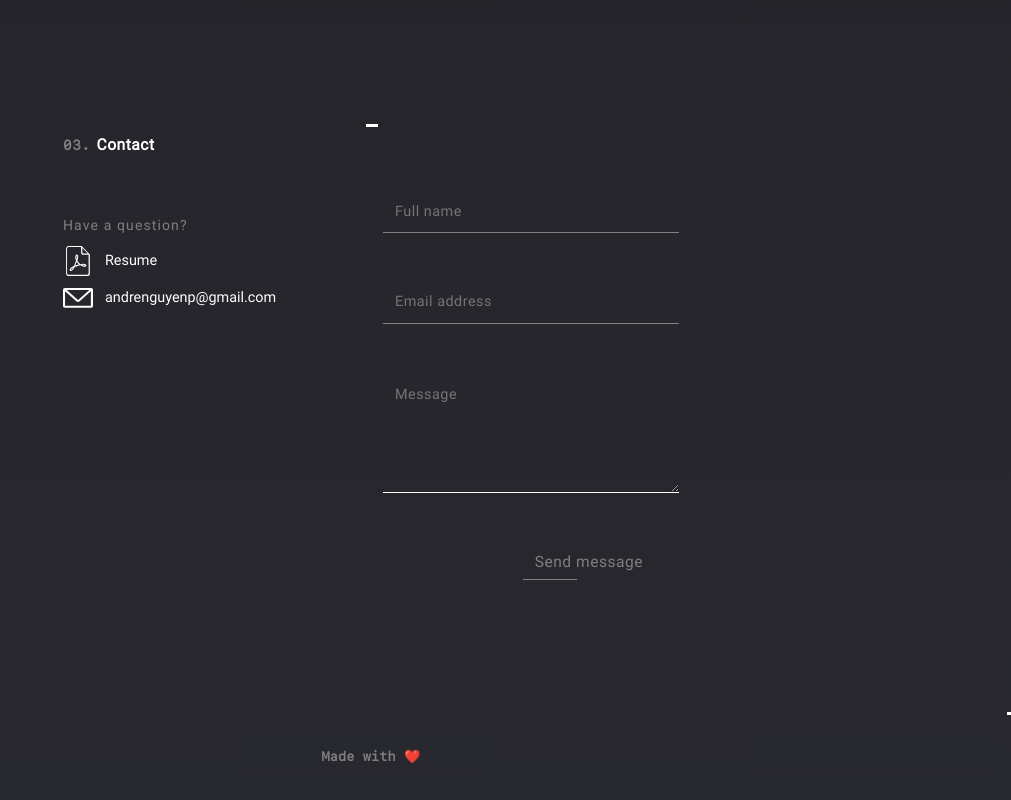
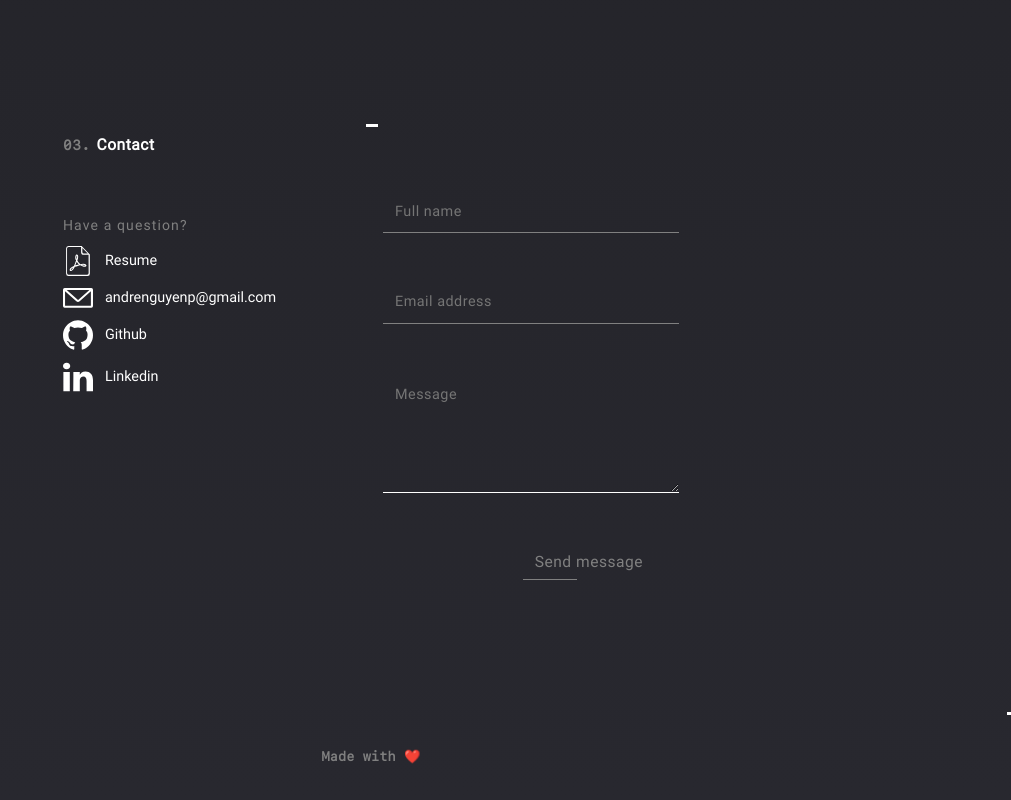
Before and after one commit to andrenguyener/portfolio, a Next.js app: page / in a window 1280 px wide. Shown: the part 4668-5468 px from the top of the page, without its empty margins (269-1280 px from the left). Built offline with nearby package versions, Linux system fonts and the light colour scheme; a web font is replaced by a local one.

Commit message:
feat: add soundcloud link

```diff
--- a/src/components/icons/icon.tsx
+++ b/src/components/icons/icon.tsx
@@ -1,6 +1,14 @@
 import React from "react";
 
-import { IconAdobeAcrobat, IconExternal, IconFolder, IconGitHub, IconLinkedin, IconMail } from "./";
+import {
+    IconAdobeAcrobat,
+    IconExternal,
+    IconFolder,
+    IconGitHub,
+    IconLinkedin,
+    IconMail,
+    IconSoundcloud,
+} from "./";
 
 enum IconName {
     AdobeAcrobat,
@@ -10,6 +18,7 @@ enum IconName {
     Linkedin,
     Logo,
     Mail,
+    Soundcloud,
 }
 
 const Icon = ({ name }: { name: keyof typeof IconName }) => {
@@ -26,6 +35,8 @@ const Icon = ({ name }: { name: keyof typeof IconName }) => {
             return <IconLinkedin />;
         case "Mail":
             return <IconMail />;
+        case "Soundcloud":
+            return <IconSoundcloud />;
         default:
             return <IconExternal />;
     }
--- a/src/components/icons/index.ts
+++ b/src/components/icons/index.ts
@@ -6,3 +6,4 @@ export { default as IconGitHub } from "./github";
 export { default as IconLinkedin } from "./linkedin";
 export { default as IconAdobeAcrobat } from "./adobeAcrobat";
 export { default as IconMail } from "./mail";
+export { default as IconSoundcloud } from "./soundcloud";
--- /dev/null
+++ b/src/components/icons/soundcloud.tsx
@@ -0,0 +1,9 @@
+import React from "react";
+
+const IconSoundcloud = () => (
+    <svg xmlns="http://www.w3.org/2000/svg" width="24" height="24" viewBox="0 0 24 24">
+        <path d="M7 17.939h-1v-8.068c.308-.231.639-.429 1-.566v8.634zm3 0h1v-9.224c-.229.265-.443.548-.621.857l-.379-.184v8.551zm-2 0h1v-8.848c-.508-.079-.623-.05-1-.01v8.858zm-4 0h1v-7.02c-.312.458-.555.971-.692 1.535l-.308-.182v5.667zm-3-5.25c-.606.547-1 1.354-1 2.268 0 .914.394 1.721 1 2.268v-4.536zm18.879-.671c-.204-2.837-2.404-5.079-5.117-5.079-1.022 0-1.964.328-2.762.877v10.123h9.089c1.607 0 2.911-1.393 2.911-3.106 0-2.233-2.168-3.772-4.121-2.815zm-16.879-.027c-.302-.024-.526-.03-1 .122v5.689c.446.143.636.138 1 .138v-5.949z" />
+    </svg>
+);
+
+export default IconSoundcloud;
--- a/src/utils/constants.ts
+++ b/src/utils/constants.ts
@@ -2,6 +2,7 @@ export const links = {
     email: "andrenguyenp@gmail.com",
     github: "https://github.com/andrenguyener/",
     linkedIn: "https://www.linkedin.com/in/andrepnguyen/",
+    soundcloud: "https://soundcloud.com/snuqqles",
     resume: "/resume.pdf",
 } as const;
 
--- a/src/views/layout/Navigation.tsx
+++ b/src/views/layout/Navigation.tsx
@@ -124,6 +124,13 @@ export const Navi: React.FC = () => {
                                 type="application/pdf"
                             >
                                 <Icon name="AdobeAcrobat" />
+                            </SocialLink>
+                            <SocialLink
+                                href={constants.links.soundcloud}
+                                rel="noopener noreferrer"
+                                target="_blank"
+                            >
+                                <Icon name="Soundcloud" />
                             </SocialLink>
                         </SocialContainer>
                     </Social>
--- a/src/views/sections/Contact.tsx
+++ b/src/views/sections/Contact.tsx
@@ -76,6 +76,22 @@ export const Contact = () => {
                         <Links href={`mailto:${constants.links.email}`}>
                             <Icon name="Mail" />
                             <span>{constants.links.email}</span>
+                        </Links>
+                        <Links
+                            href={constants.links.github}
+                            rel="noopener noreferrer"
+                            target="_blank"
+                        >
+                            <Icon name="GitHub" />
+                            <span>Github</span>
+                        </Links>
+                        <Links
+                            href={constants.links.linkedIn}
+                            rel="noopener noreferrer"
+                            target="_blank"
+                        >
+                            <Icon name="Linkedin" />
+                            <span>Linkedin</span>
                         </Links>
                     </Description>
                     <Form
```
